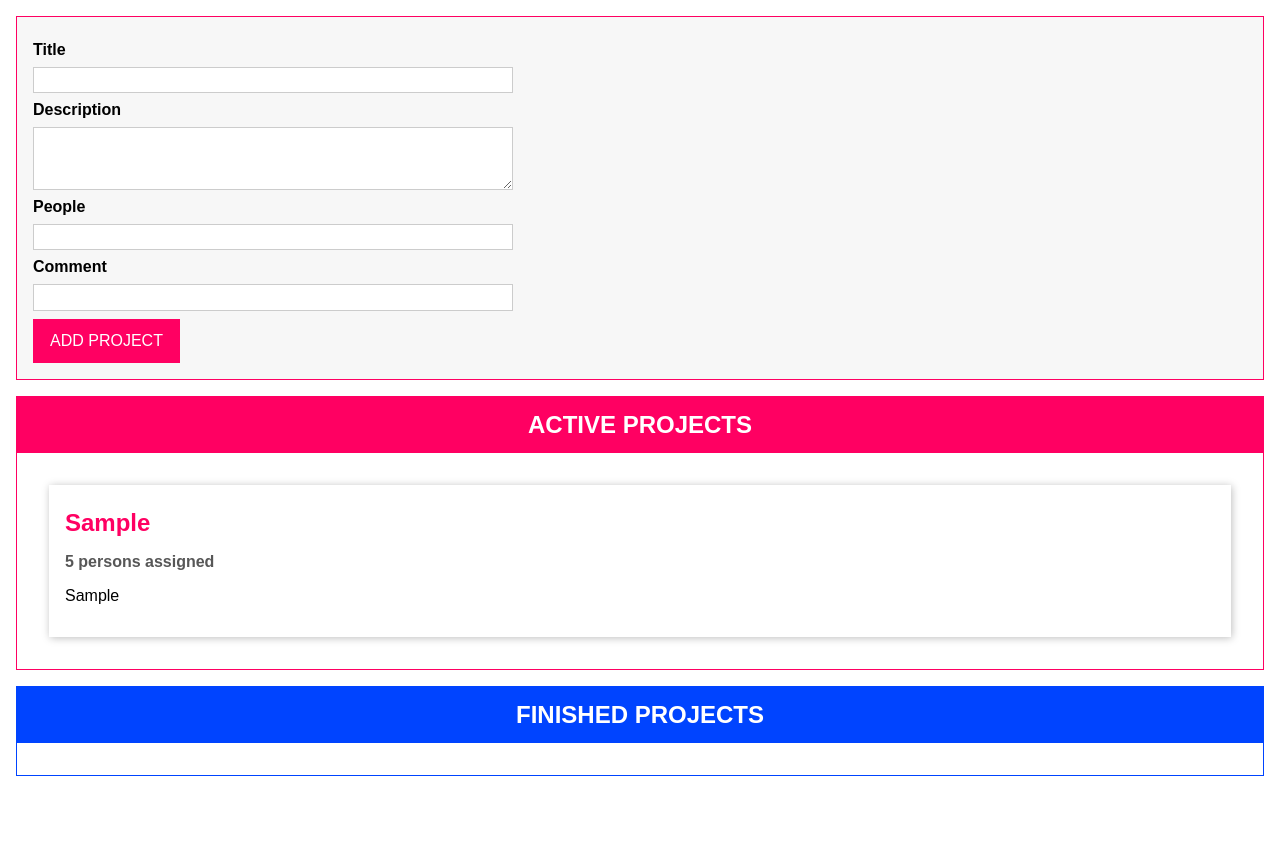
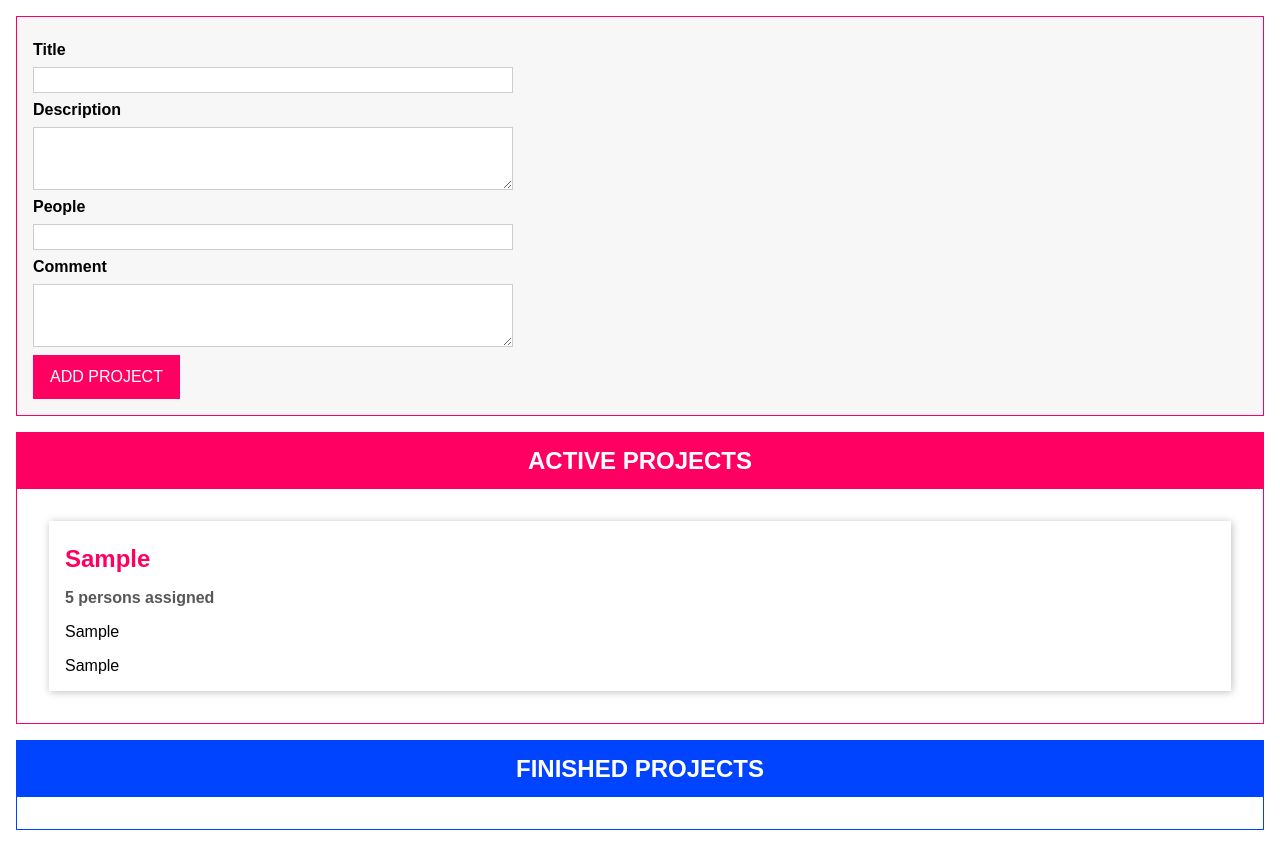
Before and after one commit to KozhInna/pmApp2-typescript, a website built with webpack: page index.html in a window 1280 px wide. Both pictures are taken after typing "Sample", "Sample", "5", "Sample" into the empty fields and a click on the button "ADD PROJECT". Before the commit the page ends 800 px from the top, so only its background shows below. Built offline with nearby package versions, Linux system fonts and the light colour scheme.

Commit message:
fixed to show comment area after dragged

```diff
--- a/index.html
+++ b/index.html
@@ -25,7 +25,7 @@
         </div>
         <div class="form-control">
           <label for="comment">Comment</label>
-          <input type="text" id="comment" />
+          <textarea id="comment" rows="3"></textarea>
         </div>
         <button type="submit">ADD PROJECT</button>
       </form>
@@ -35,7 +35,7 @@
         <h2></h2>
         <h3></h3>
         <p></p>
-        <p></p>
+        <div></div>
       </li>
     </template>
     <template id="project-list">
--- a/src/components/project-item.ts
+++ b/src/components/project-item.ts
@@ -1,7 +1,7 @@
-import { Draggable } from '../models/drag-and-drop';
-import { Component } from './base-component';
-import { Project } from '../models/project-model';
-import { autobind } from '../decorators/autobind';
+import { Draggable } from "../models/drag-and-drop";
+import { Component } from "./base-component";
+import { Project } from "../models/project-model";
+import { autobind } from "../decorators/autobind";
 
 // ProjectItem Class
 export class ProjectItem
@@ -12,14 +12,14 @@ export class ProjectItem
 
   get persons() {
     if (this.project.people === 1) {
-      return '1 person';
+      return "1 person";
     } else {
       return `${this.project.people} persons`;
     }
   }
 
   constructor(hostId: string, project: Project) {
-    super('single-project', hostId, false, project.id);
+    super("single-project", hostId, false, project.id);
     this.project = project;
 
     this.configure();
@@ -28,23 +28,23 @@ export class ProjectItem
 
   @autobind
   dragStartHandler(event: DragEvent) {
-    event.dataTransfer!.setData('text/plain', this.project.id);
-    event.dataTransfer!.effectAllowed = 'move';
+    event.dataTransfer!.setData("text/plain", this.project.id);
+    event.dataTransfer!.effectAllowed = "move";
   }
 
   dragEndHandler(_: DragEvent) {
-    console.log('DragEnd');
+    console.log("DragEnd");
   }
 
   configure() {
-    this.element.addEventListener('dragstart', this.dragStartHandler);
-    this.element.addEventListener('dragend', this.dragEndHandler);
+    this.element.addEventListener("dragstart", this.dragStartHandler);
+    this.element.addEventListener("dragend", this.dragEndHandler);
   }
 
   renderContent() {
-    this.element.querySelector('h2')!.textContent = this.project.title;
-    this.element.querySelector('h3')!.textContent = this.persons + ' assigned';
-    this.element.querySelector('p')!.textContent = this.project.description;
-    this.element.querySelector('p')!.textContent = this.project.comment;
+    this.element.querySelector("h2")!.textContent = this.project.title;
+    this.element.querySelector("h3")!.textContent = this.persons + " assigned";
+    this.element.querySelector("p")!.textContent = this.project.description;
+    this.element.querySelector("div")!.textContent = this.project.comment;
   }
 }
```
Also changed, not shown: dist/bundle.js, dist/components/project-item.js.
